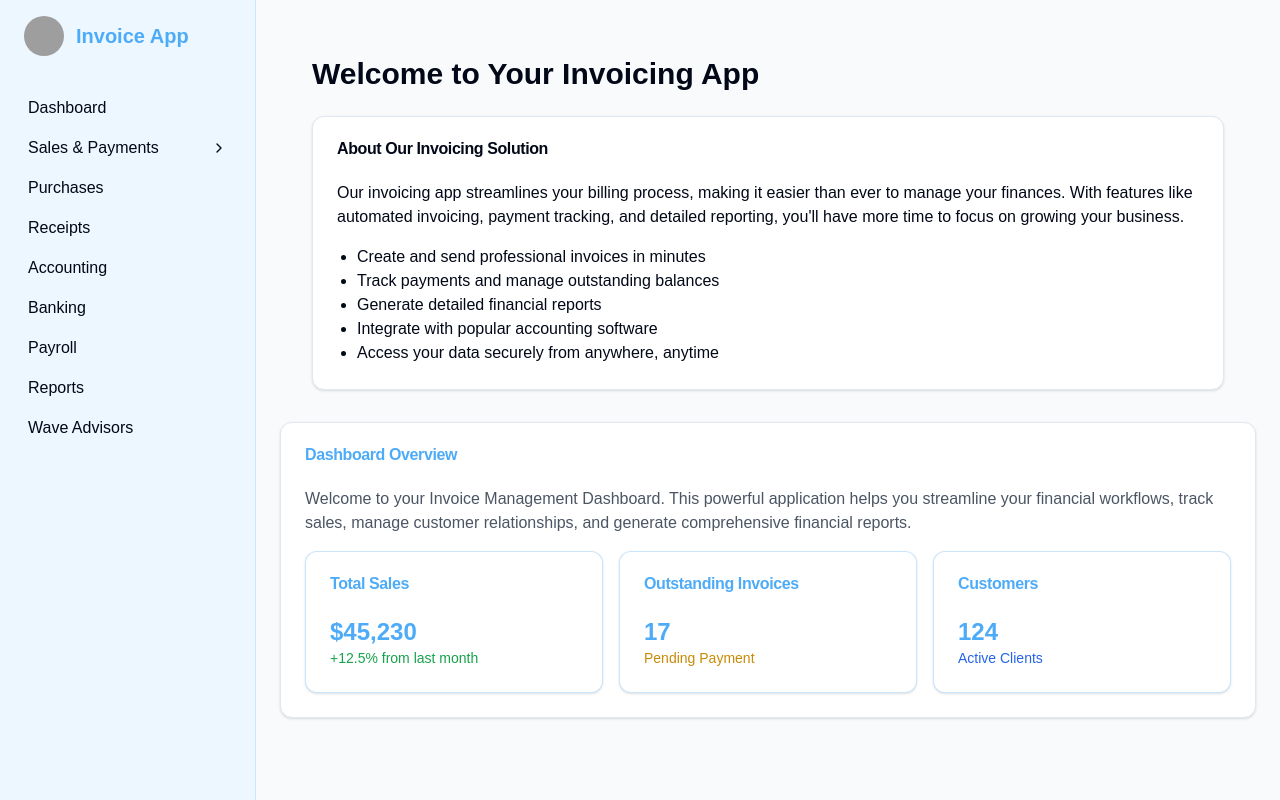
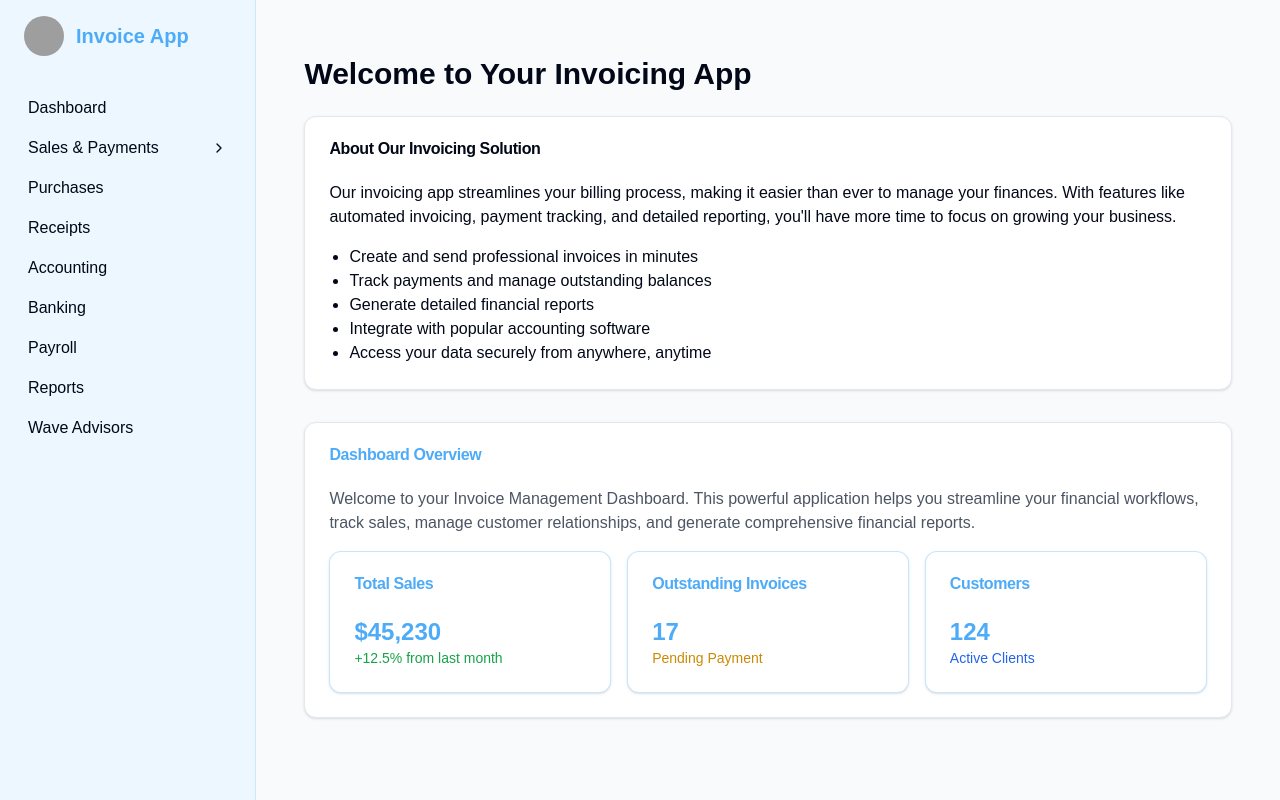
Before and after one commit to shakuisitive/invoicopedia, a Next.js app: page / in a window 1280 px wide. Built offline with nearby package versions, Linux system fonts and the light colour scheme; grey boxes are pictures that could not be loaded.

Commit message:
changed width of containers

```diff
--- a/src/app/_components/Dashboard.tsx
+++ b/src/app/_components/Dashboard.tsx
@@ -188,7 +188,7 @@ import { cn } from "@/lib/utils";
 function Dashboard() {
   return (
     <div className="flex-1 p-6 bg-gray-50 overflow-y-auto">
-      <div className="p-8">
+      <div className="max-w-[95%] my-8 mx-auto">
         <h1 className="text-3xl font-bold mb-6">
           Welcome to Your Invoicing App
         </h1>
@@ -214,7 +214,7 @@ function Dashboard() {
         </Card>
       </div>
 
-      <Card className="w-full">
+      <Card className="max-w-[95%] my-8 mx-auto">
         <CardHeader>
           <CardTitle className="text-[#4dabf7]">Dashboard Overview</CardTitle>
         </CardHeader>
```
